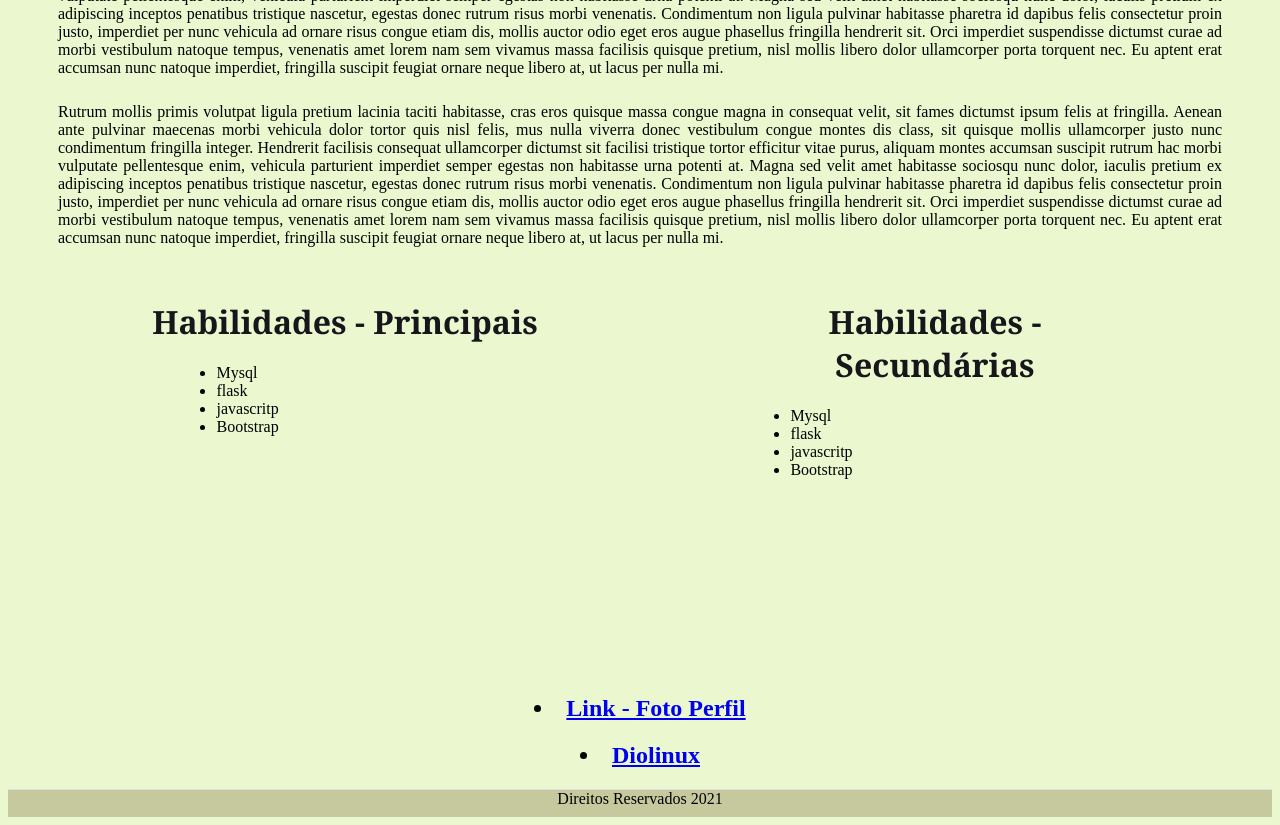
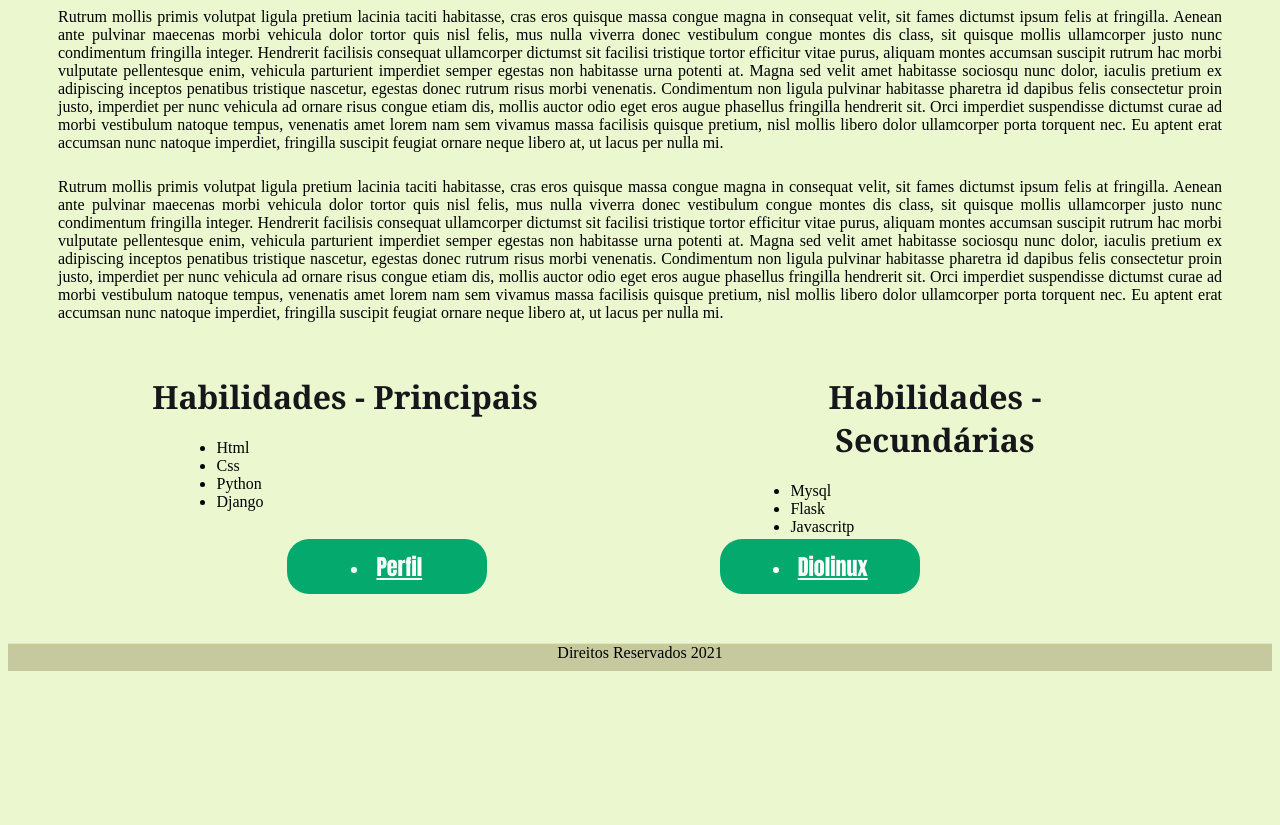
Before and after one commit to renatoft89/projects, a plain HTML site: page index.html in a window 1280 px wide. Shown: the part 875-1700 px from the top of the page. After the commit the page ends 1554 px from the top, so only its background shows below. Drawn offline with Linux system fonts and the light colour scheme.

Commit message:
correçao dos links

```diff
--- a/index.html
+++ b/index.html
@@ -12,10 +12,10 @@
 <body>
 
 
-  <h1 id="perfil">Renato Alves</h1>
+  <h1 id="perfil-link">Renato Alves</h1>
 
 
-    <img class="circle-image" src="https://github.com/renatoft89/portifolio/blob/d941820bacf1414e3e1607caebcdd287f196b315/img/perfil_git.jpg?raw=true"  target="_blank" width="300px" alt="ft_perfil" >
+    <img class="circle-image" src="./img/perfil_git.jpg"  target="_blank" width="300px" alt="ft_perfil" >
 
 
 
@@ -29,23 +29,13 @@
     </div>
   </td>
 
- <!-- <ul class="btn1">
-    <li ><a href="#perfil">Foto Perfil</a></li>
-  </ul>
-  <ul class="btn1">
-    <li><a href="#habilidades">Habilidades</a></li>
-  </ul>
-  <ul class="btn1">
-    <li><a href="#blog">Blog</a></li>
-  </ul>
--->
 
   <div class="row">
     <div class="column">
-      <li class="btn"><a href="#perfil">Foto Perfil</a></li>
+      <li class="btn"><a href="#perfil">Perfil</a></li>
     </div>
     <div class="column">
-      <li class="btn"><a href="#habilidades">Habilidades</a></li>
+      <li class="btn"><a href="#habilidade">Habilidades</a></li>
     </div>
     <div class="column">
       <li class="btn"><a href="#blog">Blog</a></li>
@@ -89,35 +79,38 @@
 
 <div class="row">
   <div class="habilidades">
-    <h1>Habilidades - Principais</h1>
+    <h1 id="habilidade">Habilidades - Principais</h1>
     <ul class="principais">
-      <li>Mysql</li>
-      <li>flask</li>
-      <li>javascritp</li>
-      <li>Bootstrap</li>
+      <li>Html</li>
+      <li>Css</li>
+      <li>Python</li>
+      <li>Django</li>
   </ul>
   </div>
   <div class="habilidades2">
     <h1>Habilidades - Secundárias</h1>
     <ul class="secundarias">
       <li>Mysql</li>
-      <li>flask</li>
-      <li>javascritp</li>
+      <li>Flask</li>
+      <li>Javascritp</li>
       <li>Bootstrap</li>
   </ul>
   </div>
 </div>
 
 
-<div id="links">
-  <h2>
-    <li><a href="#perfil">Link - Foto Perfil</a></li>
-  </h2>
+<div class="row">
+  <div class="column">
+    <li id="perfil"><a href="#perfil-link">Perfil</a></li>
+  </div>
+  <div class="column">
+    <li id="blog"><a href="https://diolinux.com.br/" target="_blank">Diolinux</a></li>
+  </div>
+</div>
 
-  <h2>
-    <li id="blog"><a href="https://diolinux.com.br/" target="_blank">Diolinux</a></li>
-  </h2>
-</div>
+
+
+
 
 
 </body>
--- a/style.css
+++ b/style.css
@@ -14,9 +14,26 @@ p{
   text-justify: inter-word;
 }
 a{
-  color;
+  color: #fff;
+  font-size: 22px;
+  font-family: Impact, Haettenschweiler, 'Arial Narrow Bold', sans-serif;
 }
+li.btn{
+  color: #fff;
+  margin-top: 20%;
+}
+li#perfil{
+  color: #fff;
+  margin-left: 67%;
+  margin-top: 9%;
 
+}
+li#blog{
+  color: #fff;
+  margin-left: 70%;
+  margin-top: 9%;
+
+}
 .circle-image{
   border-radius: 100%;
   width: 300px;
@@ -52,10 +69,7 @@ left: 0px;
 text-align: center;
  background-color: rgb(197, 201, 157);
 }
-#links{
-  text-align: center;
-  margin-top: 277px;
-}
+
 #perfil-texto{
   position: relative;
   top: -18px;
@@ -100,3 +114,27 @@ text-align: center;
 .secundarias{
   margin-left: 4%;
 }
+#perfil{
+  background-color: #04aa6d;
+  border-radius: 22px;
+  font-size: 18px;
+  padding: 11px 22px;
+  font-family: 'Segoe UI', Tahoma, Geneva, Verdana, sans-serif;
+  width: 200px;
+  border-bottom: 5px;
+  margin-left: 32%;
+  text-align: center;
+
+}
+#blog{
+  background-color: #04aa6d;
+  border-radius: 22px;
+  font-size: 18px;
+  padding: 11px 22px;
+  font-family: 'Segoe UI', Tahoma, Geneva, Verdana, sans-serif;
+  width: 200px;
+  border-bottom: 5px;
+  margin-left: 60%;
+  text-align: center;
+
+}
```
